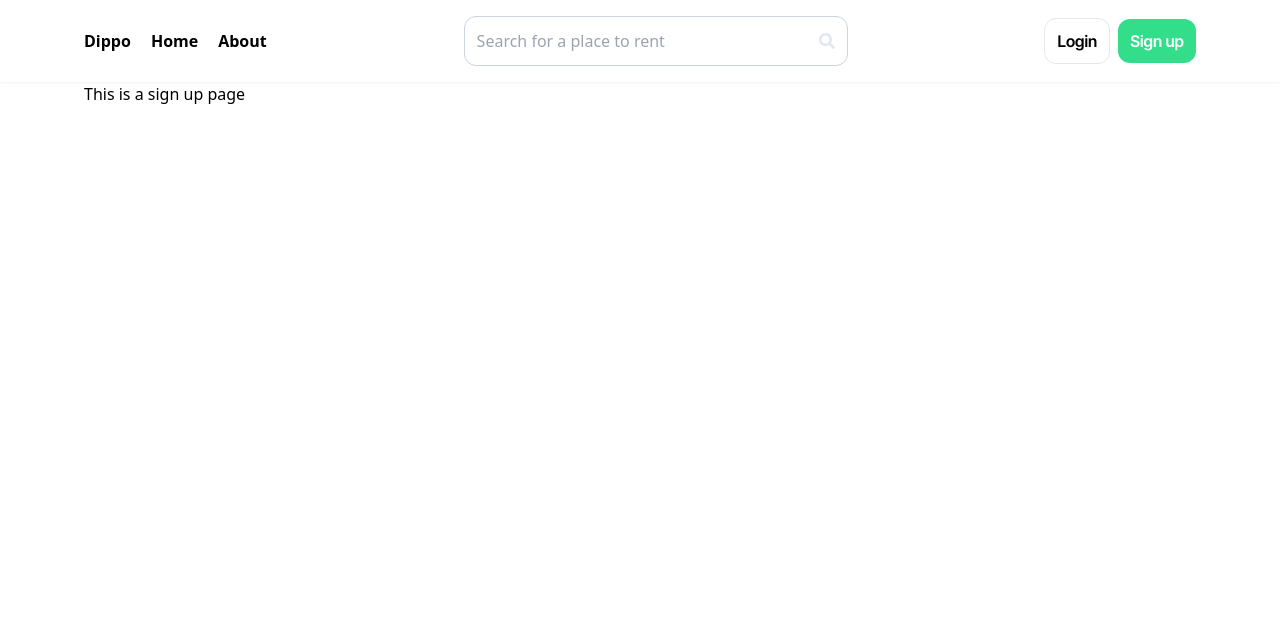
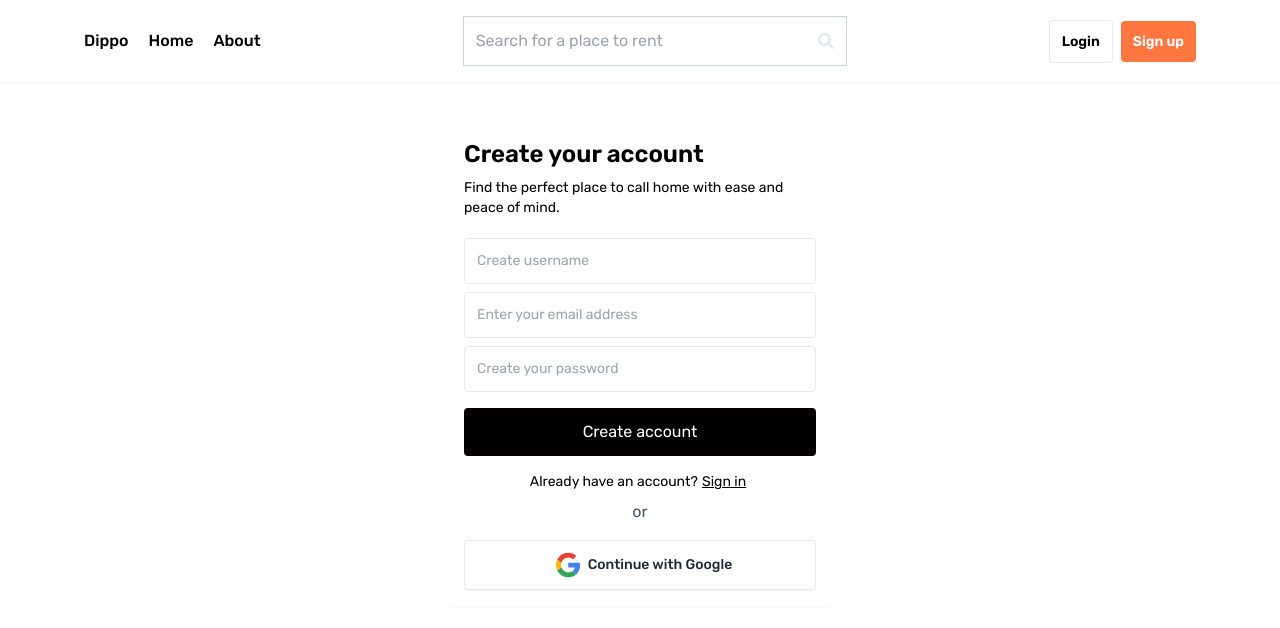
Before and after one commit to zurane/dippo, a React (Vite) app: page /sign-up in a window 1280 px wide. Shown: the top 628 px of the page. Built offline with nearby package versions, Linux system fonts and the light colour scheme.

Commit message:
added a sign up page UI and functionality

```diff
--- a/index.html
+++ b/index.html
@@ -6,10 +6,9 @@
     <meta name="viewport" content="width=device-width, initial-scale=1.0" />
     <link rel="preconnect" href="https://fonts.googleapis.com" />
     <link rel="preconnect" href="https://fonts.gstatic.com" crossorigin />
-    <link
-      href="https://fonts.googleapis.com/css2?family=Inter+Tight:ital,wght@0,100..900;1,100..900&family=Roboto:ital,wght@0,100;0,300;0,400;0,500;0,700;0,900;1,100;1,300;1,400;1,500;1,700;1,900&family=Ubuntu:ital,wght@0,300;0,400;0,500;0,700;1,300;1,400;1,500;1,700&display=swap"
-      rel="stylesheet"
-    />
+    <link rel="preconnect" href="https://fonts.googleapis.com">
+<link rel="preconnect" href="https://fonts.gstatic.com" crossorigin>
+<link href="https://fonts.googleapis.com/css2?family=Inter+Tight:ital,wght@0,100..900;1,100..900&family=Roboto:ital,wght@0,100;0,300;0,400;0,500;0,700;0,900;1,100;1,300;1,400;1,500;1,700;1,900&family=Rubik:ital,wght@0,300..900;1,300..900&family=Ubuntu:ital,wght@0,300;0,400;0,500;0,700;1,300;1,400;1,500;1,700&display=swap" rel="stylesheet">
     <title>Vite + React</title>
   </head>
 
--- a/src/components/Navigation.jsx
+++ b/src/components/Navigation.jsx
@@ -8,16 +8,16 @@ export default function Navigation() {
       <header>
         <nav className="bg-light-500 shadow-sm">
           <div className="flex flex-row justify-between items-center px-5 py-4 max-w-6xl mx-auto">
-            <div className="logo flex flex-row space-x-5 items-center text-m font-semibold">
+            <div className="logo flex flex-row space-x-5 items-center text-m font-medium">
               <Link to="/">Dippo</Link>
-              <NavLink to="/">Home</NavLink>
-              <NavLink to="about">About</NavLink>
+              <NavLink className="hover:text-emrald" to="/">Home</NavLink>
+              <NavLink className="hover:text-emrald" to="about">About</NavLink>
             </div>
             <div>
               <form
                 action=""
                 method="get"
-                className="border border-slate-300 rounded-xl p-3 w-96 flex items-center justify-between "
+                className="border border-slate-300 p-3 w-96 flex items-center justify-between "
               >
                 <input
                   type="text"
@@ -30,12 +30,12 @@ export default function Navigation() {
             <div className="navigation__links">
               <ul className="flex flex-row space-x-2 font-inter text-m font-semibold">
                 <li>
-                  <NavLink className="border p-3 rounded-xl" to="sign-in">
+                  <NavLink className="border p-3 rounded text-sm" to="sign-in">
                     Login
                   </NavLink>
                 </li>
                 <li>
-                  <NavLink className="p-3 rounded-xl bg-emrald text-white" to="sign-up">
+                  <NavLink className="p-3 text-sm bg-emrald text-white rounded" to="sign-up">
                     Sign up
                   </NavLink>
                 </li>
--- a/src/index.css
+++ b/src/index.css
@@ -1,3 +1,8 @@
 @tailwind base;
 @tailwind components;
 @tailwind utilities;
+
+body {
+
+    font-family: "Rubik", sans-serif !important;
+}
--- a/src/pages/SignUp.jsx
+++ b/src/pages/SignUp.jsx
@@ -1,9 +1,127 @@
-import React from 'react'
+import { Link, useNavigate } from "react-router-dom";
+import { useState } from "react";
+import Snackbar from "@mui/joy/Snackbar";
+import googleLogo from "../assets/7123025_logo_google_g_icon.svg";
 
 export default function SignUp() {
+  const [loading, setLoading] = useState(false);
+  const [error, setError] = useState(null);
+  const [formData, setFormData] = useState({});
+
+  const [state, setState] = useState({
+    open: false,
+    vertical: "top",
+    horizontal: "center",
+  });
+  const { vertical, horizontal, open } = state;
+
+  const handleClick = (newState) => () => {
+    setState({ ...newState, open: true });
+  };
+  const redirect = useNavigate();
+  const handleChange = (e) => {
+    setFormData({
+      ...formData,
+      // set the value of the target input
+      [e.target.id]: e.target.value,
+    });
+  };
+
+  const handleSubmit = async (e) => {
+    // prevent the window from refresh
+    e.preventDefault();
+    try {
+      // triggers the loader
+      setLoading(true);
+      // wait for the API call to resolve
+      // POST the data to our database
+      const res = await fetch("/api/auth/sign-up", {
+        method: "POST",
+        headers: {
+          "Content-Type": "application/json",
+        },
+        // convert the form data object into a string
+        body: JSON.stringify(formData),
+      });
+      const data = await res.json();
+      console.log(data);
+      if (data.success === false) {
+        setLoading(false);
+        setError(data.message);
+        return;
+      }
+      setLoading(false);
+      setError(null);
+      redirect("/sign-in");
+    } catch (error) {
+      setLoading(false);
+      setError(error.message);
+    }
+  };
+
   return (
-    <div>
-      <h4>This is a sign up page</h4>
+    <div className="my-10 max-w-sm mx-auto  p-4 shadow-sm">
+      {/* if we get an error will show the below message */}
+      {error && (
+        <div
+          className="bg-orange-100 border-l-4 my-2 border-orange-500 text-orange-700 p-2"
+          role="alert"
+        >
+          <p class="font-medium text-sm">Error</p>
+          <p className="text-sm">
+            User with that username or email already exists.
+          </p>
+        </div>
+      )}
+      <h4 className="mb-2 text-2xl font-semibold">Create your account</h4>
+      <p className="text-sm pb-5">
+        Find the perfect place to call home with ease and peace of mind.
+      </p>
+      <form onSubmit={handleSubmit} className="flex flex-col gap-2">
+        <input
+          type="text"
+          placeholder="Create username"
+          id="username"
+          className="border p-3 text-sm rounded"
+          onChange={handleChange}
+        />
+
+        <input
+          type="email"
+          placeholder="Enter your email address"
+          id="email"
+          className="border p-3 text-sm rounded"
+          onChange={handleChange}
+        />
+        <input
+          type="password"
+          placeholder="Create your password"
+          id="password"
+          className="border p-3 text-sm rounded"
+          onChange={handleChange}
+        />
+        <button
+          disabled={loading}
+          onClick={handleClick({ vertical: 'top', horizontal: 'center' })}
+          type="submit"
+          className=" bg-black py-3 rounded text-white mt-2 hover:opacity-90"
+        >
+          {loading == true ? "Loading..." : "Create account"}
+        </button>
+      </form>
+      <div className="py-4 text-center">
+        <p className="text-sm pb-2">
+          Already have an account?
+          <Link className="underline px-1" to="/sign-in">
+            Sign in
+          </Link>
+        </p>
+        <span className="text-m text-slate-600">or</span>
+      </div>
+      <button className="flex justify-center items-center w-full bg-white border rounded shadow-sm px-6 py-1 text-sm font-medium text-gray-800 hover:bg-gray-50 dark:text-white hover:bg-gray-25 focus:outline-none focus:ring-2 focus:ring-offset-2 focus:ring-gray-500">
+        <img src={googleLogo} alt="google G logo" width={40} />
+        <span>Continue with Google</span>
+      </button>
     </div>
-  )
+  );
 }
--- a/tailwind.config.js
+++ b/tailwind.config.js
@@ -4,12 +4,14 @@ export default {
   theme: {
     extend: {
       fontFamily: {
-        inter: ["inter Tight"],
+        inter: ["Rubik"],
       },
 
       colors: {
         light: "#FBFBFB",
-        emrald: "#32DE8A",
+        emrald: "#FF7640",
+        emraldLight: "#82d9aa",
+        black: "#020100",
       },
     },
   },
--- a/vite.config.js
+++ b/vite.config.js
@@ -1,7 +1,15 @@
-import { defineConfig } from 'vite'
-import react from '@vitejs/plugin-react-swc'
+import { defineConfig } from "vite";
+import react from "@vitejs/plugin-react-swc";
 
 // https://vitejs.dev/config/
 export default defineConfig({
+  server: {
+    proxy: {
+      "/api": {
+        target: "http://localhost:3000",
+        secure: false,
+      },
+    },
+  },
   plugins: [react()],
-})
+});
```
Also changed, not shown: src/assets/7123025_logo_google_g_icon.svg (added).
